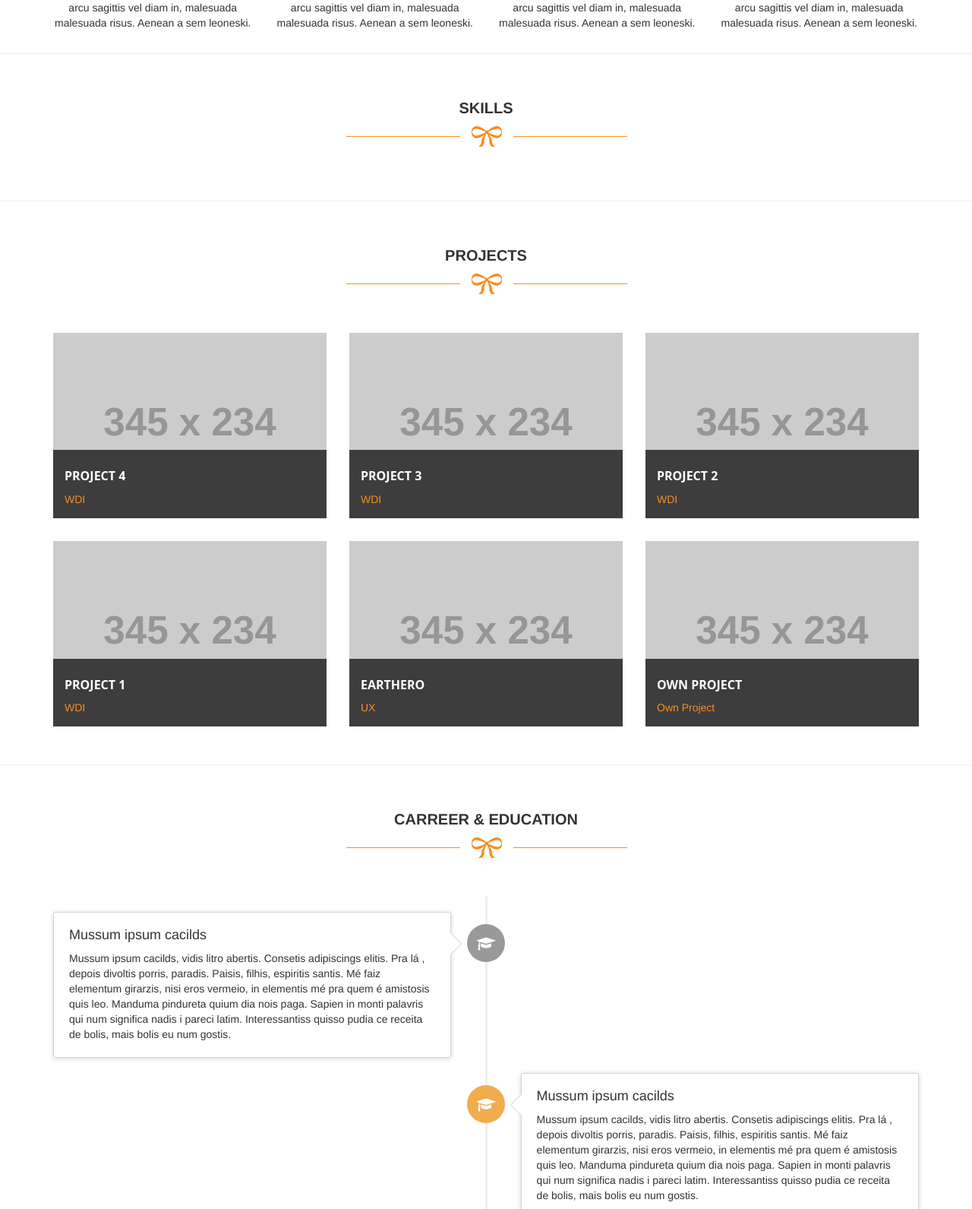
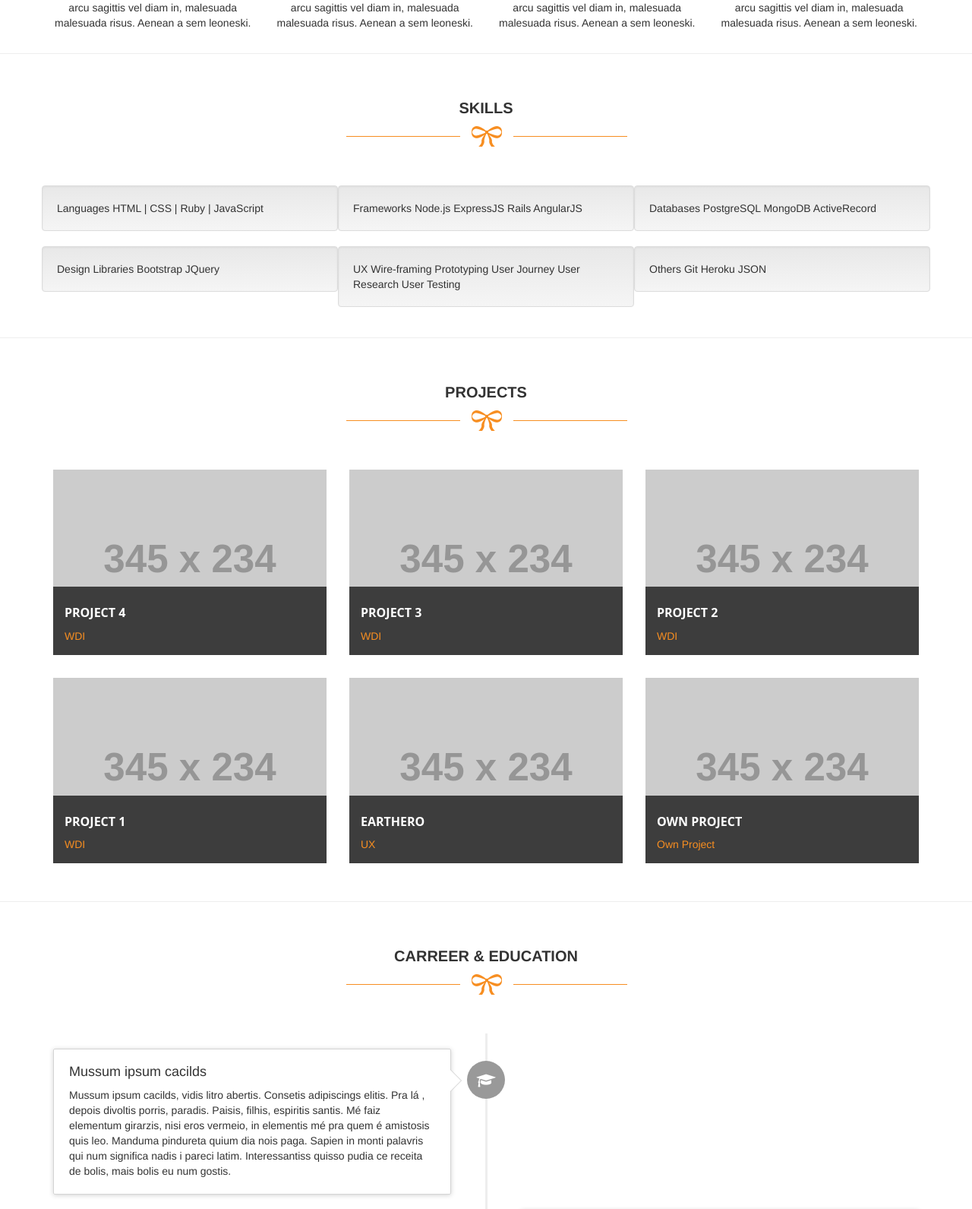
Before and after one commit to tonianner/tonianner.github.io, a PHP site: page /indexReal.html in a window 1280 px wide. Shown: the part 971-2562 px from the top of the page at 76% size. Run offline with PHP 8.4, Linux system fonts and the light colour scheme; grey boxes labelled with a size stand in for pictures from a placeholder-image service; some libraries are stand-ins or nearby versions.

Commit message:
added comments to css and index

```diff
--- a/assets/css/main.css
+++ b/assets/css/main.css
@@ -77,26 +91,26 @@ footer {
   margin-top: 25px;
 }
 
-/*-- End Services --*/
+/*-- End About Me --*/
 
 
-/*-- Latest Posts --*/
+/*-- Projects --*/
 
-.blog-post {
+.project-post {
   position: relative;
   margin-bottom: 30px;
 }
 
-.blog-thumb {
+.project-thumb {
   overflow: hidden;
   position: relative;
 }
 
-.blog-thumb img {
+.project-thumb img {
   width: 100%;
 }
 
-.blog-content {
+.project-content {
   position: absolute;
   bottom: 0;
   left: 0;
--- a/assets/js/main.js
+++ b/assets/js/main.js
@@ -1,6 +1,6 @@
 $(document).ready(function() {
 
-  $("div.blog-post").hover(
+  $("div.project-post").hover(
     function() {
       $(this).find("div.content-hide").slideToggle("fast");
     },
--- a/indexReal.html
+++ b/indexReal.html
@@ -36,10 +36,10 @@ http://www.templatemo.com/free-website-templates/417-grill
     </div>
   </nav>
 
-  <header id ="static-index">
+  <header>
     <div class="container">
       <div class="row">
-        <div class="col-md-offset-2 col-md-8" id="static-banner">
+        <div class="col-md-offset-2 col-md-8" id="banner">
           <h1>Hello! I'm <span>Toni Anne</span></h1>
           <h3><span>Web Developer || UX </span></h3>
           <div>
@@ -68,7 +68,8 @@ http://www.templatemo.com/free-website-templates/417-grill
     </div>
   </header>
 
-  <section id="skills">
+  <!-- About Me -->
+  <section id="about">
     <div class="container">
       <div class="row">
         <div class="col-md-12">
@@ -80,7 +81,7 @@ http://www.templatemo.com/free-website-templates/417-grill
       </div>
       <div class="row">
         <div class="col-md-3 col-sm-6">
-          <div class="service-item">
+          <div class="about-item">
             <div class="icon">
               <i class="fa fa-pencil"></i>
             </div>
@@ -89,7 +90,7 @@ http://www.templatemo.com/free-website-templates/417-grill
           </div>
         </div>
         <div class="col-md-3 col-sm-6">
-          <div class="service-item">
+          <div class="about-item">
             <div class="icon">
               <i class="fa fa-bullhorn"></i>
             </div>
@@ -98,7 +99,7 @@ http://www.templatemo.com/free-website-templates/417-grill
           </div>
         </div>
         <div class="col-md-3 col-sm-6">
-          <div class="service-item">
+          <div class="about-item">
             <div class="icon">
               <i class="fa fa-bell"></i>
             </div>
@@ -107,7 +108,7 @@ http://www.templatemo.com/free-website-templates/417-grill
           </div>
         </div>
         <div class="col-md-3 col-sm-6">
-          <div class="service-item">
+          <div class="about-item">
             <div class="icon">
               <i class="fa fa-heart"></i>
             </div>
@@ -118,9 +119,11 @@ http://www.templatemo.com/free-website-templates/417-grill
       </div>
     </div>
   </section>
+  <!-- End About Me -->
 
   <hr>
 
+  <!-- Skills -->
   <section id="about">
     <div class="container">
       <div class="row">
@@ -131,11 +134,54 @@ http://www.templatemo.com/free-website-templates/417-grill
           </div>
         </div>
       </div>
+      <div class="row">
+        <div class="col-md-4 col-sm-6 well">
+          Languages
+          HTML |
+          CSS |
+          Ruby |
+          JavaScript
+        </div>
+        <div class="col-md-4 col-sm-6 well">
+          Frameworks
+          Node.js
+          ExpressJS
+          Rails
+          AngularJS
+        </div>
+        <div class="col-md-4 col-sm-6 well">
+          Databases
+          PostgreSQL
+          MongoDB
+          ActiveRecord
+        </div>
+        <div class="col-md-4 col-sm-6 well">
+          Design Libraries
+          Bootstrap
+          JQuery
+        </div>
+        <div class="col-md-4 col-sm-6 well">
+          UX
+          Wire-framing
+          Prototyping
+          User Journey
+          User Research
+          User Testing
+        </div>
+        <div class="col-md-4 col-sm-6 well">
+          Others
+          Git
+          Heroku
+          JSON
+        </div>
+      </div>
     </div>
   </section>
+  <!-- End Skills -->
 
   <hr>
 
+  <!-- Latest Projects -->
   <section id="projects">
     <div class="container">
       <div class="row">
@@ -148,11 +194,11 @@ http://www.templatemo.com/free-website-templates/417-grill
       </div>
       <div class="row">
         <div class="col-md-4 col-sm-6">
-          <div class="blog-post">
-            <div class="blog-thumb">
+          <div class="project-post">
+            <div class="project-thumb">
               <img src="http://placehold.it/345x234" alt="" />
             </div>
-            <div class="blog-content">
+            <div class="project-content">
               <div class="content-show">
                 <h4><a href="single-post.html">Project 4</a></h4>
                 <span>WDI</span>
@@ -164,11 +210,11 @@ http://www.templatemo.com/free-website-templates/417-grill
           </div>
         </div>
         <div class="col-md-4 col-sm-6">
-          <div class="blog-post">
-            <div class="blog-thumb">
+          <div class="project-post">
+            <div class="project-thumb">
               <img src="http://placehold.it/345x234" alt="" />
             </div>
-            <div class="blog-content">
+            <div class="project-content">
               <div class="content-show">
                 <h4><a href="single-post.html">Project 3</a></h4>
                 <span>WDI</span>
@@ -180,11 +226,11 @@ http://www.templatemo.com/free-website-templates/417-grill
           </div>
         </div>
           <div class="col-md-4 col-sm-6">
-            <div class="blog-post">
-              <div class="blog-thumb">
+            <div class="project-post">
+              <div class="project-thumb">
                 <img src="http://placehold.it/345x234" alt="" />
               </div>
-              <div class="blog-content">
+              <div class="project-content">
                 <div class="content-show">
                   <h4><a href="single-post.html">Project 2</a></h4>
                   <span>WDI</span>
@@ -196,11 +242,11 @@ http://www.templatemo.com/free-website-templates/417-grill
             </div>
           </div>
           <div class="col-md-4 col-sm-6">
-            <div class="blog-post">
-              <div class="blog-thumb">
+            <div class="project-post">
+              <div class="project-thumb">
                 <img src="http://placehold.it/345x234" alt="" />
               </div>
-              <div class="blog-content">
+              <div class="project-content">
                 <div class="content-show">
                   <h4><a href="single-post.html">Project 1</a></h4>
                   <span>WDI</span>
@@ -212,11 +258,11 @@ http://www.templatemo.com/free-website-templates/417-grill
             </div>
           </div>
           <div class="col-md-4 col-sm-6">
-            <div class="blog-post">
-              <div class="blog-thumb">
+            <div class="project-post">
+              <div class="project-thumb">
                 <img src="http://placehold.it/345x234" alt="" />
               </div>
-              <div class="blog-content">
+              <div class="project-content">
                 <div class="content-show">
                   <h4><a href="single-post.html">Earthero</a></h4>
                   <span>UX</span>
@@ -228,17 +274,19 @@ http://www.templatemo.com/free-website-templates/417-grill
             </div>
           </div>
           <div class="col-md-4 col-sm-6">
-            <div class="blog-post">
-              <div class="blog-thumb">
+            <div class="project-post">
+              <div class="project-thumb">
                 <img src="http://placehold.it/345x234" alt="" />
               </div>
-              <div class="blog-content">
+              <div class="project-content">
                 <div class="content-show">
                   <h4><a href="single-post.html">Own Project</a></h4>
                   <span>Own Project</span>
                 </div>
                   <div class="content-hide">
                     <p>Summary of this app</p>
+                    <i class="fa fa-desktop"></i>
+                    <i class="fa fa-github-square"></i>
                   </div>
               </div>
             </div>
@@ -246,9 +294,11 @@ http://www.templatemo.com/free-website-templates/417-grill
       </div>
     </div>
   </section>
+  <!-- End Latest Projects -->
 
   <hr>
 
+  <!-- Time line  -->
   <section id="carreer">
     <div class="container">
       <div class="row">
@@ -318,8 +368,9 @@ http://www.templatemo.com/free-website-templates/417-grill
           </div>
         </li>
       </ul>
-    </div> <!-- end container -->
+    </div>
   </section>
+  <!-- End Time line  -->
 
   <footer>
     <div>
@@ -344,7 +395,7 @@ http://www.templatemo.com/free-website-templates/417-grill
       </span>
     </div>
     <p>
-      <span> Inspired by Design: <a rel="nofollow" href="http://www.templatemo.com" target="_blank"><span class="blue">template</span><span class="green">mo</span></a></span>
+      <span> Design Inspiration: <a rel="nofollow" href="http://www.templatemo.com" target="_blank"><span class="blue">template</span><span class="green">mo</span></a></span>
     </p>
   </footer>
 
```
Also changed, not shown: other parts of assets/css/main.css (+23 -38 lines).
